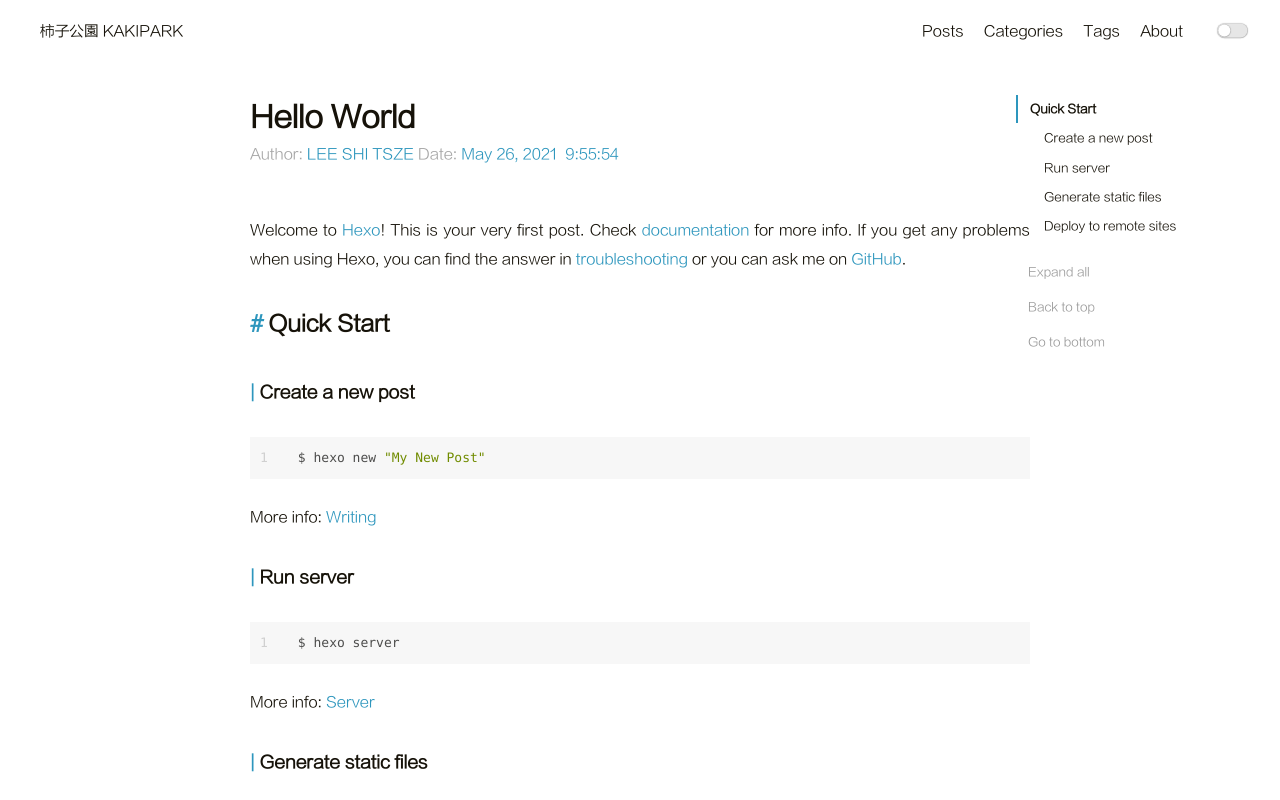
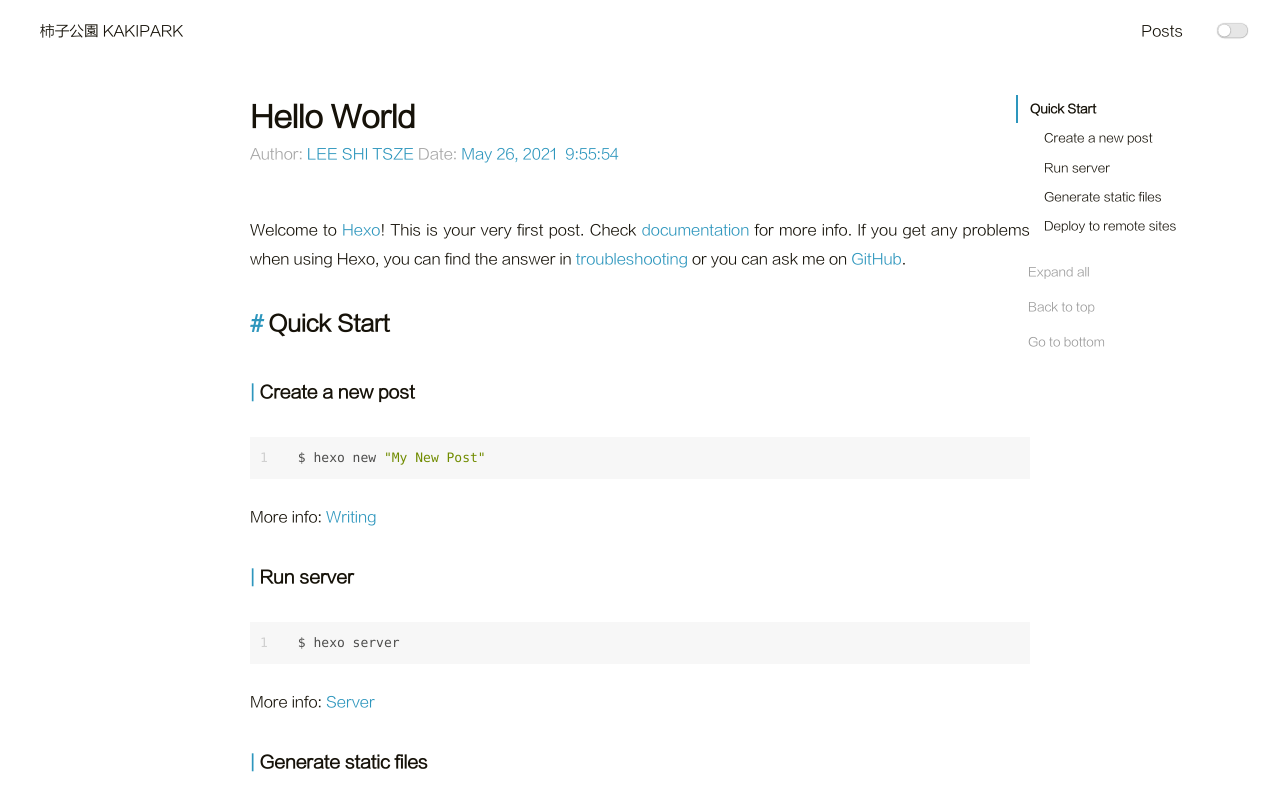
Before and after one commit to shitsze/kakipark.github.io, a plain HTML site: page 2021/05/26/hello-world/index.html in a window 1280 px wide. Shown: the top 800 px of the page. Drawn offline with Linux system fonts and the light colour scheme.

Commit message:
Site updated: 2021-05-26 17:44:13

```diff
--- a/2021/05/26/hello-world/index.html
+++ b/2021/05/26/hello-world/index.html
@@ -56,12 +56,6 @@
 
                     <a class="menu-item" href="/archives">Posts</a>
 
-                    <a class="menu-item" href="/category">Categories</a>
-
-                    <a class="menu-item" href="/tag">Tags</a>
-
-                    <a class="menu-item" href="/about">About</a>
-
                 <input id="switch_default" type="checkbox" class="switch_default">
                 <label for="switch_default" class="toggleBtn"></label>
             </div>
@@ -80,12 +74,6 @@
             <div class="menu" id="mobile-menu">
 
                     <a class="menu-item" href="/archives">Posts</a>
-
-                    <a class="menu-item" href="/category">Categories</a>
-
-                    <a class="menu-item" href="/tag">Tags</a>
-
-                    <a class="menu-item" href="/about">About</a>
 
             </div>
         </div>
```
Also changed, not shown: about/index.html (+0 -12 lines), archives/2021/05/index.html (+0 -12 lines), archives/2021/index.html (+0 -12 lines), archives/index.html (+0 -12 lines), category/index.html (+0 -12 lines), index.html (+0 -12 lines), tag/index.html (+0 -12 lines).
